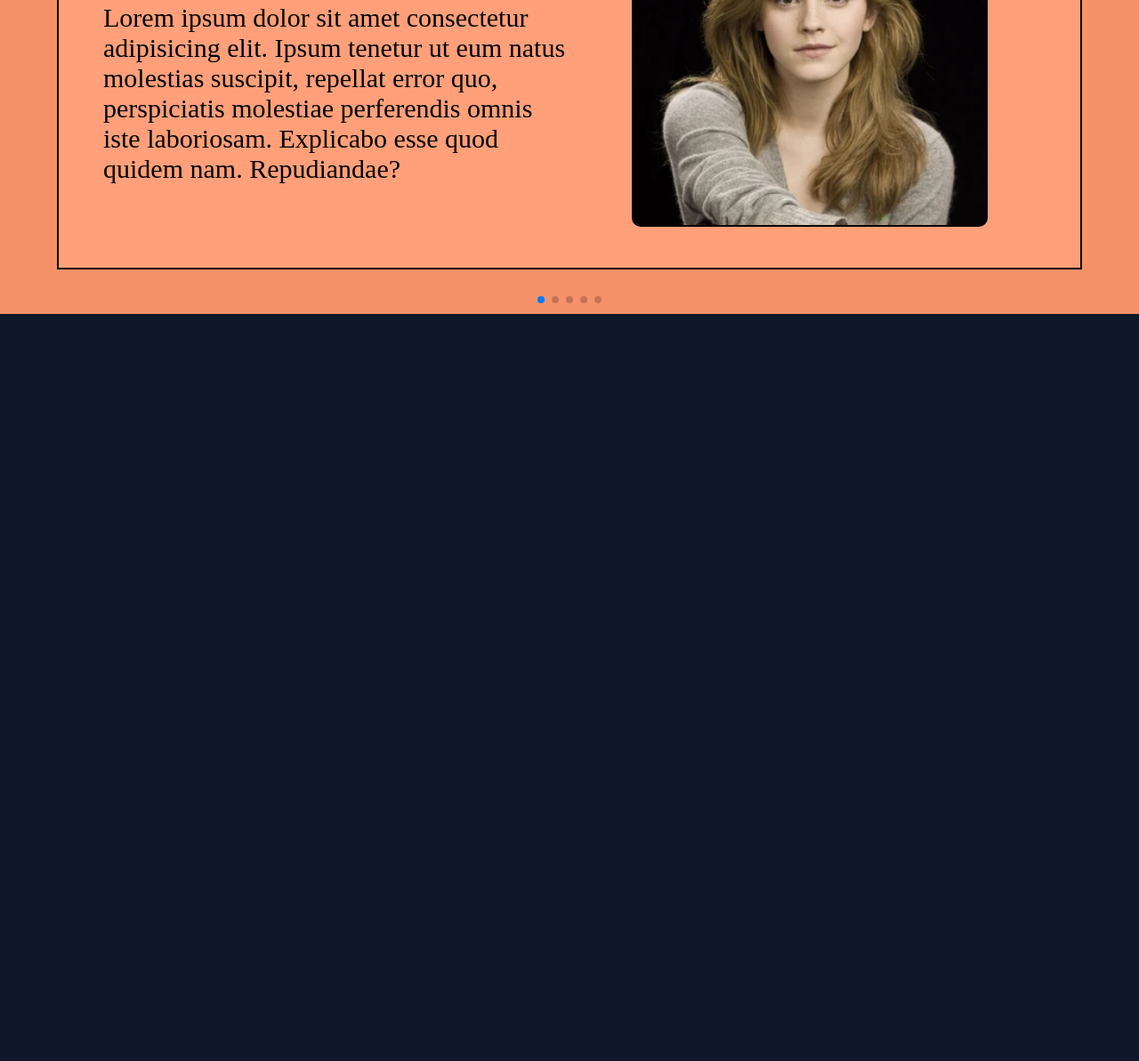
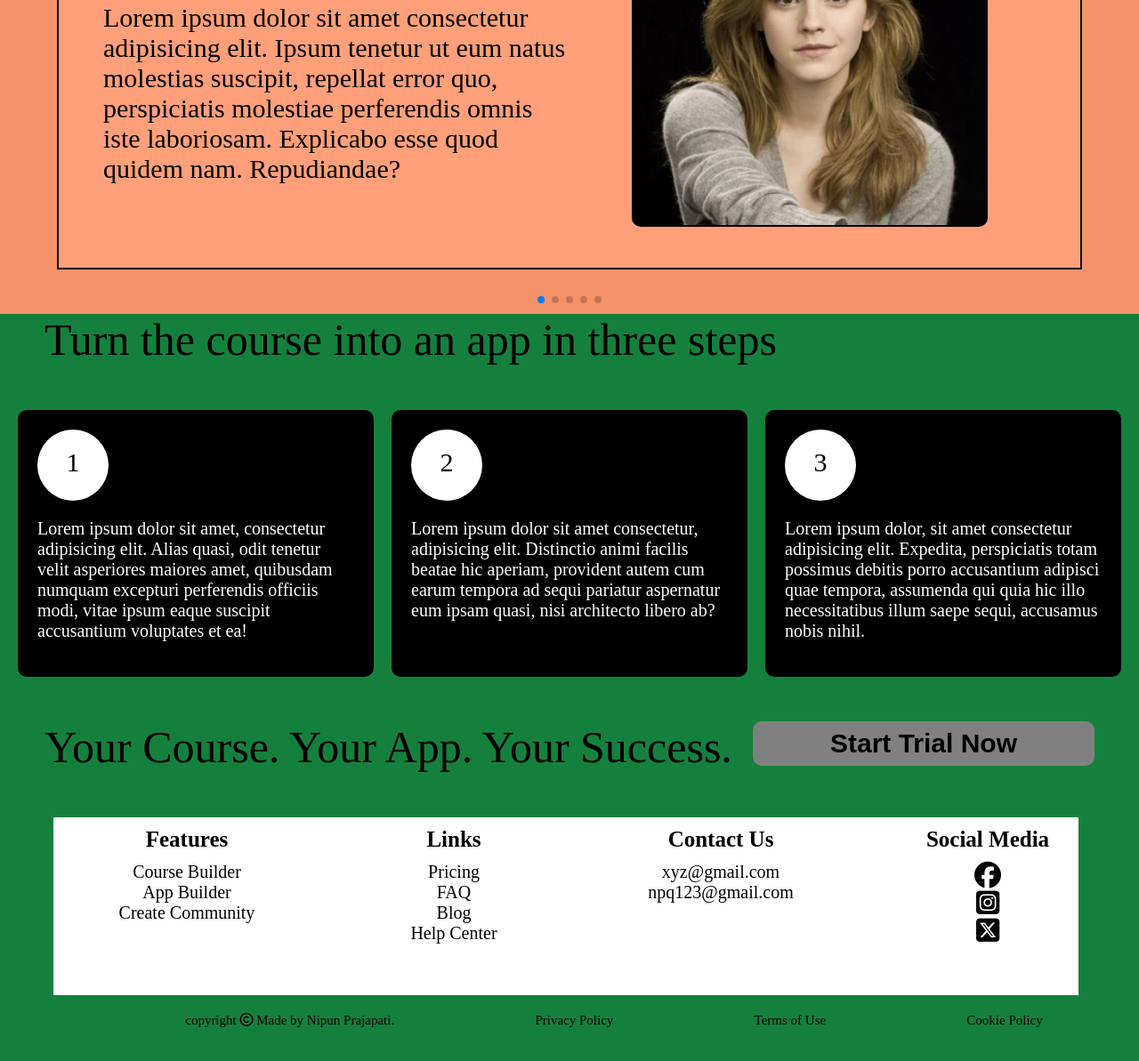
Before and after one commit to Nipun-Prajapati/Clone-Trible, a plain HTML site: page index.html in a window 1280 px wide. Shown: the part 3647-4840 px from the top of the page at 89% size. Before the commit the page ends 4000 px from the top, so only its background shows below. Drawn offline with nearby package versions, Linux system fonts and the light colour scheme.

Commit message:
Final web Page.

```diff
--- a/index.css
+++ b/index.css
@@ -418,3 +418,107 @@ body {
     border: 2px solid black;
     border-radius: 10px;
 }
+
+/*Steps*/
+
+.Method {
+    height: 120vh;
+    background-color: #15803d;
+}
+
+
+
+.Method p {
+    font-size:50px;
+    padding-left: 50px;
+}
+
+.contain {
+    display: flex;
+    justify-content: space-evenly;
+    margin-top: 50px;
+}
+
+.step {
+    height: 300px;
+    width: 400px;
+    border: 2px solid black;
+    background-color: black;
+    border-radius: 10px;
+}
+
+.num {
+    border-radius: 50%;
+    height: 80px;
+    width: 80px;
+    background-color: white;
+    font-size: 30px;
+    text-align: center;
+    padding: 20px 20px 20px 20px;
+    margin: 20px;
+}
+
+.join {
+    font-size: 20px;
+    margin: 20px ;
+    color: white;
+}
+
+.last {
+    height: 200px;
+    width: 90%;
+    background-color: white;
+    margin-top: 50px;
+    margin-left: 60px;
+    display: grid;
+    grid-template-columns: 300px 300px 300px 300px;
+    text-align: center;
+}
+
+.last ul li{
+    list-style-type: none;
+    font-size: 20px;
+    cursor: pointer;
+}
+
+.last ul label {
+    font-weight: bold;
+    font-size: 25px;
+    line-height: 2;
+}
+
+.last ul li i {
+    font-size: 30px;
+}
+
+.copy {
+    margin-top: 20px;
+    margin-left: 50px;
+    display: flex;
+    justify-content: space-evenly;
+}
+
+.copy p {
+    font-size: 15px;
+}
+
+.last-heading {
+    display: flex;
+    justify-content: space-between;
+    margin-top: 50px;
+}
+
+#trial {
+    height: 50px;
+    width: 30%;
+    border: 2px transparent;
+    border-radius: 10px;
+    background-color: gray;
+    margin-right: 50px;
+}
+
+#trial a {
+    color: black;
+    font-size: 30px;
+    font-weight: bold;
+}
--- a/index.html
+++ b/index.html
@@ -4,8 +4,11 @@
     <meta charset="UTF-8">
     <meta name="viewport" content="width=device-width, initial-scale=1.0">
     <title>Trible</title>
-<link rel="stylesheet" href="https://fonts.googleapis.com/icon?family=Material+Icons">    <link rel="stylesheet" href="https://cdn.jsdelivr.net/npm/swiper@11/swiper-bundle.min.css">
-    <link rel="stylesheet" href="index.css">
+<link rel="stylesheet" href="https://cdnjs.cloudflare.com/ajax/libs/font-awesome/6.7.2/css/all.min.css" integrity="sha512-Evv84Mr4kqVGRNSgIGL/F/aIDqQb7xQ2vcrdIwxfjThSH8CSR7PBEakCr51Ck+w+/U6swU2Im1vVX0SVk9ABhg==" crossorigin="anonymous" referrerpolicy="no-referrer" />
+<link rel="stylesheet" href="https://fonts.googleapis.com/icon?family=Material+Icons">
+<link rel="stylesheet" href="https://cdn.jsdelivr.net/npm/swiper@11/swiper-bundle.min.css">
+<link rel="stylesheet" href="index.css">
+
 </head>
 <body>
 
@@ -235,6 +238,73 @@
 </div>
 
 
+<!--Steps-->
+
+
+<div class="Method">
+    <p>Turn the course into an app in three steps</p>
+    <div class="contain">
+        <div class="step">
+            <div class="num">1</div>
+            <div class="join">Lorem ipsum dolor sit amet, consectetur adipisicing elit. Alias quasi, odit tenetur velit asperiores maiores amet, quibusdam numquam excepturi perferendis officiis modi, vitae ipsum eaque suscipit accusantium voluptates et ea!</div>
+        </div>
+        <div class="step">
+            <div class="num">2</div>
+            <div class="join">Lorem ipsum dolor sit amet consectetur, adipisicing elit. Distinctio animi facilis beatae hic aperiam, provident autem cum earum tempora ad sequi pariatur aspernatur eum ipsam quasi, nisi architecto libero ab?</div>
+        </div>
+        <div class="step">
+            <div class="num">3</div>
+            <div class="join">Lorem ipsum dolor, sit amet consectetur adipisicing elit. Expedita, perspiciatis totam possimus debitis porro accusantium adipisci quae tempora, assumenda qui quia hic illo necessitatibus illum saepe sequi, accusamus nobis nihil.</div>
+        </div>
+    </div>
+
+    <div class="last-heading">
+        <p>Your Course. Your App. Your Success.</p>
+        <button id="trial">
+            <a href="#" >Start Trial Now</a>
+        </button>
+    </div>
+
+
+    <div class="last">
+        <ul id="t1">
+            <label>Features</label>
+            <li>Course Builder</li>
+            <li>App Builder</li>
+            <li>Create Community</li>
+        </ul>
+
+        <ul>
+            <label>Links</label>
+            <li>Pricing</li>
+            <li>FAQ</li>
+            <li>Blog</li>
+            <li>Help Center</li>
+        </ul>
+
+        <ul>
+            <label>Contact Us</label>
+            <li>xyz@gmail.com</li>
+            <li>npq123@gmail.com</li>
+        </ul>
+
+        <ul>
+            <label>Social Media</label>
+            <li><i class="fa-brands fa-facebook"></i></li>
+            <li><i class="fa-brands fa-square-instagram"></i></li>
+            <li><i class="fa-brands fa-square-x-twitter"></i></li>
+        </ul>
+    </div>
+
+    <div class="copy">
+        <p>copyright <i class="fa-regular fa-copyright"></i> Made by Nipun Prajapati.</p>
+        <p>Privacy Policy</p>
+        <p>Terms of Use</p>
+        <p>Cookie Policy</p>
+    </div>
+
+</div>
+
 
 <!--Js File-->
 <script src="https://cdn.jsdelivr.net/npm/swiper@11/swiper-bundle.min.js"></script>
```
